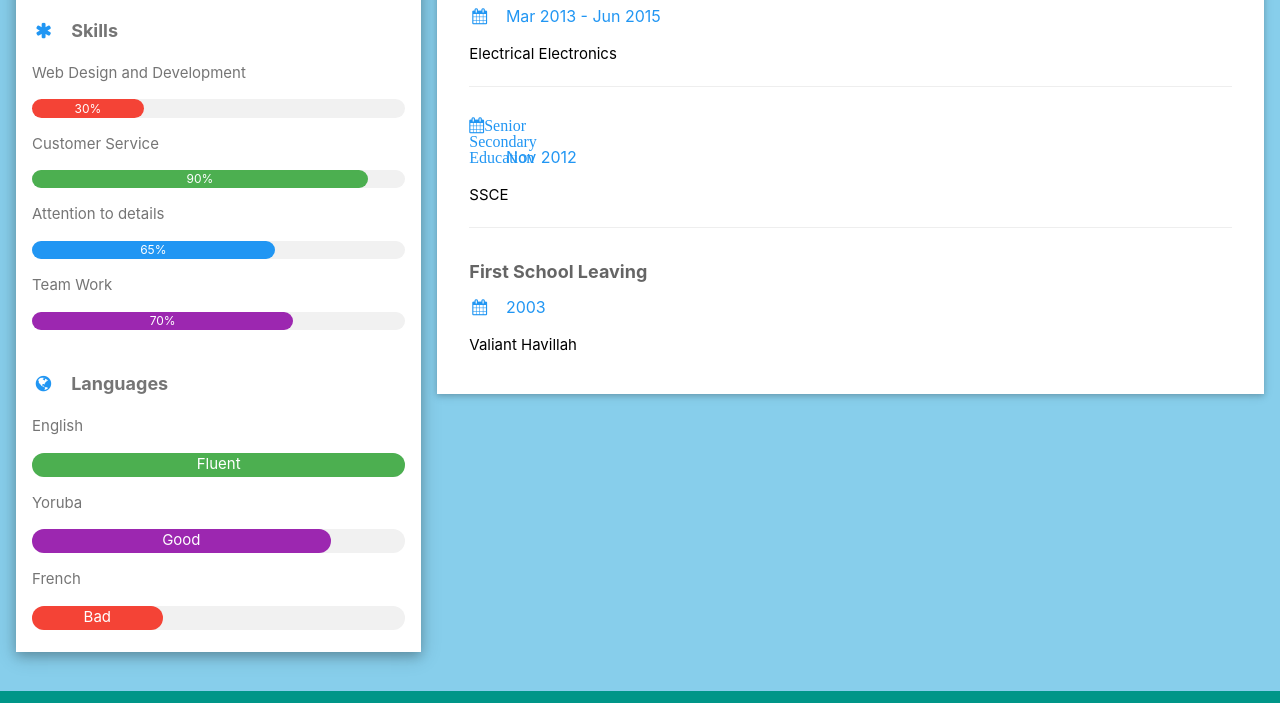
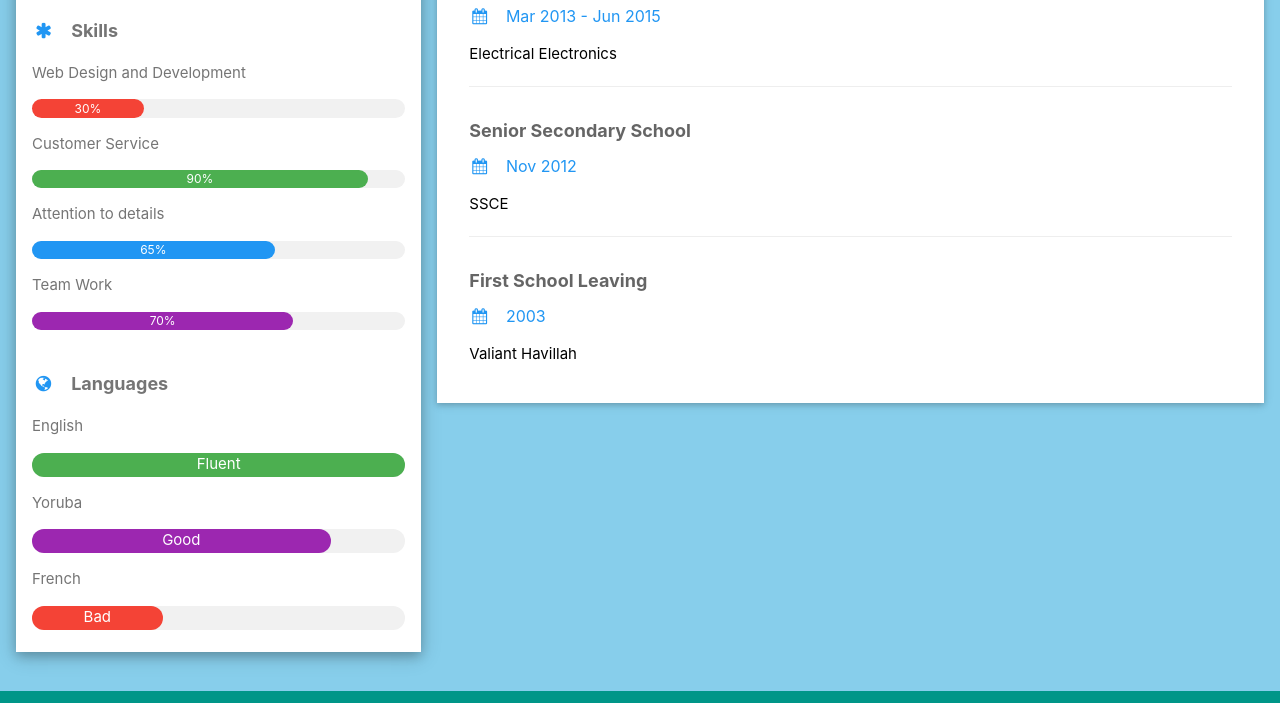
Before and after one commit to Abdullateefoloye/Abdullateef-OLOYE-Resume, a plain HTML site: page index.html in a window 1280 px wide. Shown: the part 850-1553 px from the top of the page. Drawn offline with Linux system fonts and the light colour scheme.

Commit message:
Update index.html

```diff
--- a/index.html
+++ b/index.html
@@ -109,8 +109,8 @@ html,body,h1,h2,h3,h4,h5,h6 {font-family: -apple-system, BlinkMacSystemFont, 'Se
           <hr>
         </div>
         <div class="w3-container">
-          <h5 class="w3-opacity"><b></b></h5>
-          <h6 class="w3-text-blue"><i class="fa fa-calendar fa-fw w3-margin-right">Senior Secondary Education</i>Nov 2012</h6>
+          <h5 class="w3-opacity"><b>Senior Secondary School</b></h5>
+          <h6 class="w3-text-blue"><i class="fa fa-calendar fa-fw w3-margin-right"></i>Nov 2012</h6>
           <p>SSCE</p>
           <hr>
         </div>
```
